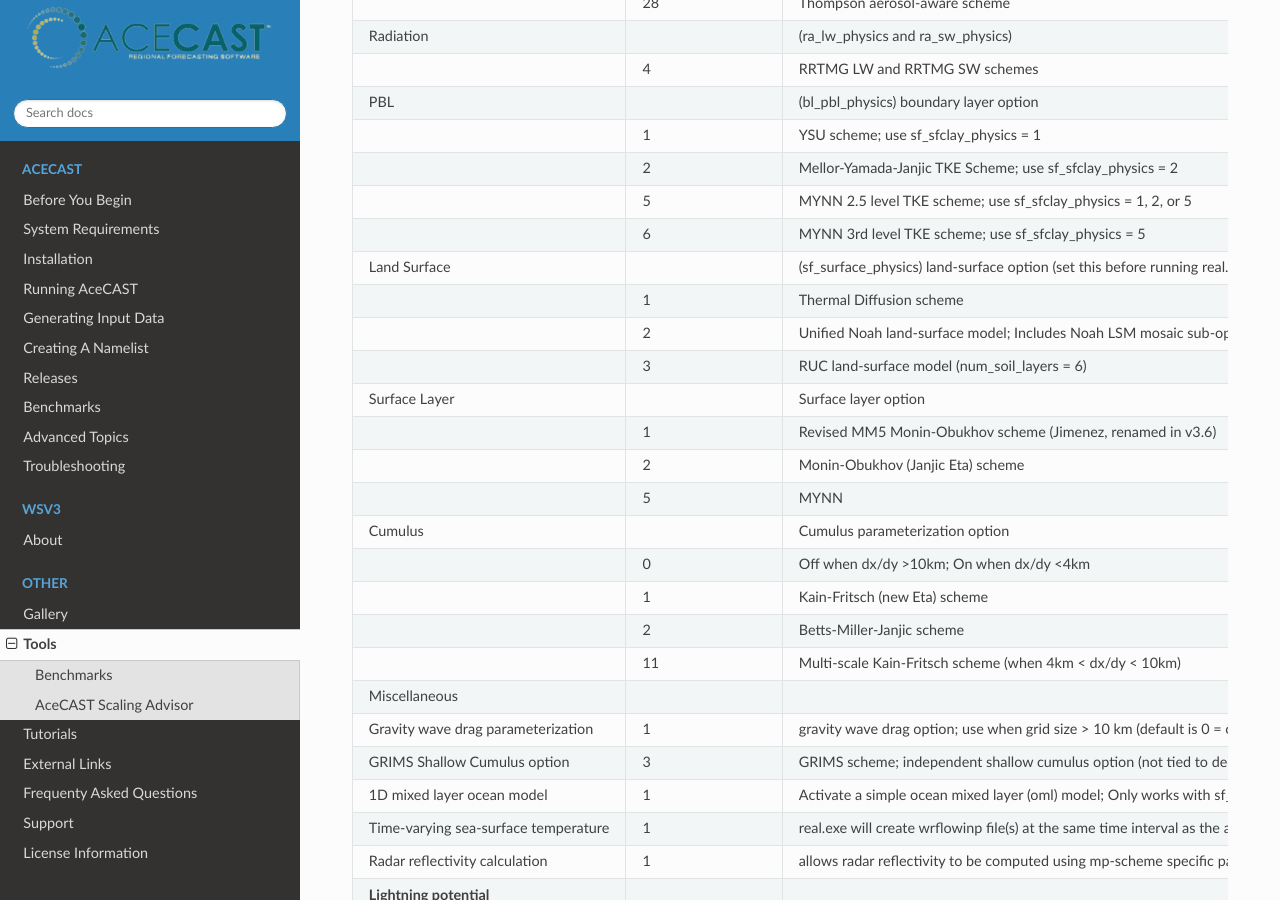
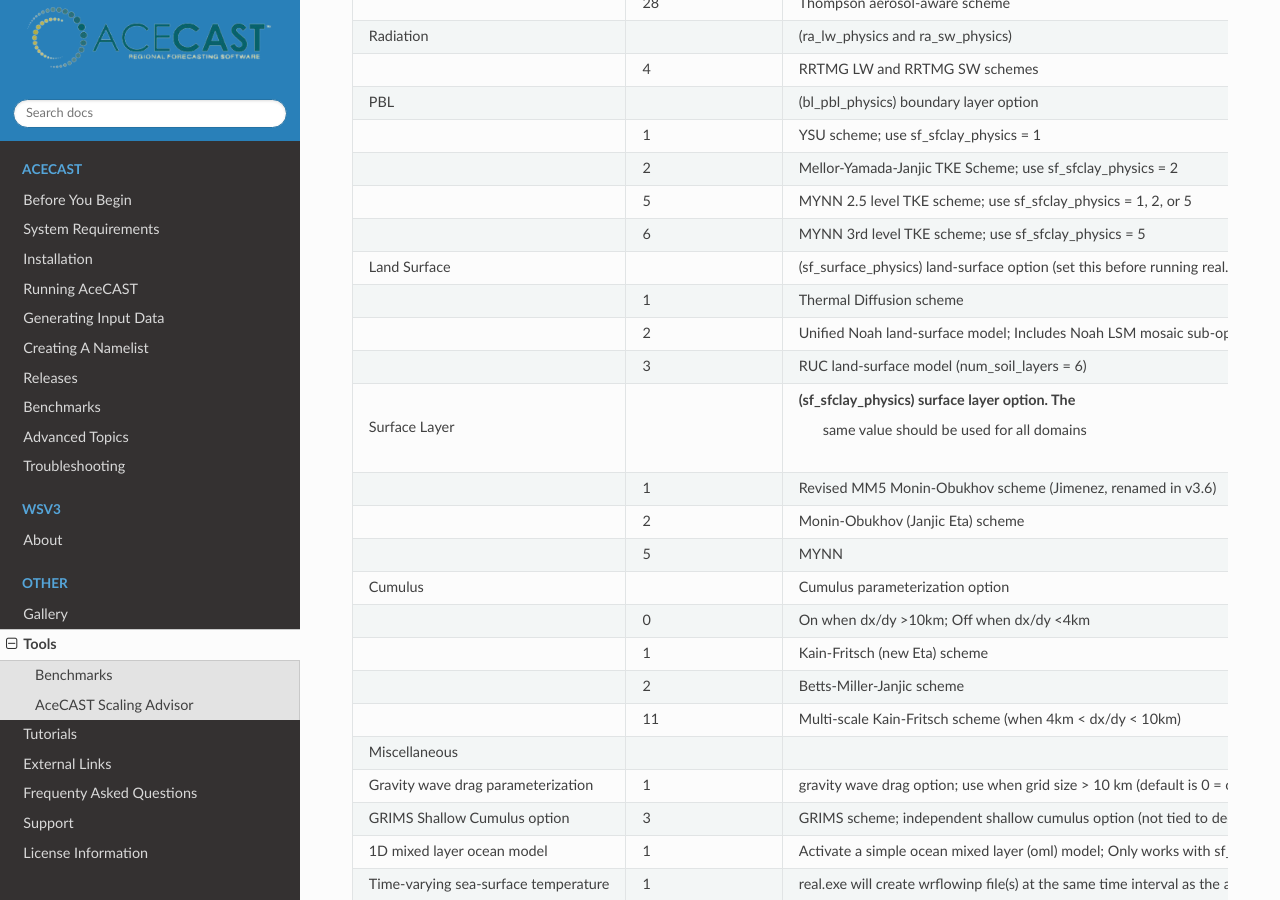
Before and after one commit to TempoQuestInc/AceCAST-Docs, a Sphinx documentation site: the page built from source/Tools.rst, in a window 1280 px wide and 900 px high, scrolled down 683 px. Built offline with Sphinx 7.4.7 and the Read the Docs theme 2.0.0, drawn with Linux system fonts in a browser that asks for light colours.

Commit message:
Added more descriptors for sf_surface and sf_sfclay; Corrected when cu_phys should be on/off

```diff
--- a/source/_templates/Namelist_Supported_Options.txt
+++ b/source/_templates/Namelist_Supported_Options.txt
@@ -53,7 +53,8 @@
 +--------------------+-----------------------------------------+---------------------------------------------------+
 | Land Surface       | 				               | (sf_surface_physics) land-surface option (set this|
 |		     |					       | before running real.exe; also make sure           |
-|		     |					       | num_soil_layers is set correctly)                 |
+|		     |					       | num_soil_layers is set correctly). The same value |
+|		     |					       | should be used for all domains.                   |
 +--------------------+-----------------------------------------+---------------------------------------------------+
 | 		     | 			1	               | Thermal Diffusion scheme                	   |
 +--------------------+-----------------------------------------+---------------------------------------------------+
@@ -64,7 +65,8 @@
 | 		     | 			3	               | RUC land-surface model                            |
 |		     |                                         | (num_soil_layers = 6)             	           |
 +--------------------+-----------------------------------------+---------------------------------------------------+
-| Surface Layer      | 				               | Surface layer option               		   |
+| Surface Layer      | 				               | (sf_sfclay_physics) surface layer option. The     |
+|		     |					       |  same value should be used for all domains   	   |
 +--------------------+-----------------------------------------+---------------------------------------------------+
 | 		     | 			1	               | Revised MM5 Monin-Obukhov scheme                  |
 |                    |                                         | (Jimenez, renamed in v3.6)                	   |
@@ -75,7 +77,7 @@
 +--------------------+-----------------------------------------+---------------------------------------------------+
 | Cumulus	     | 				               | Cumulus parameterization option                   |
 +--------------------+-----------------------------------------+---------------------------------------------------+
-|		     |			0		       | Off when dx/dy >10km; On when dx/dy <4km          |
+|		     |			0		       | On when dx/dy >10km; Off when dx/dy <4km          |
 +--------------------+-----------------------------------------+---------------------------------------------------+
 | 		     | 			1	               | Kain-Fritsch (new Eta) scheme                     |
 +--------------------+-----------------------------------------+---------------------------------------------------+
```
